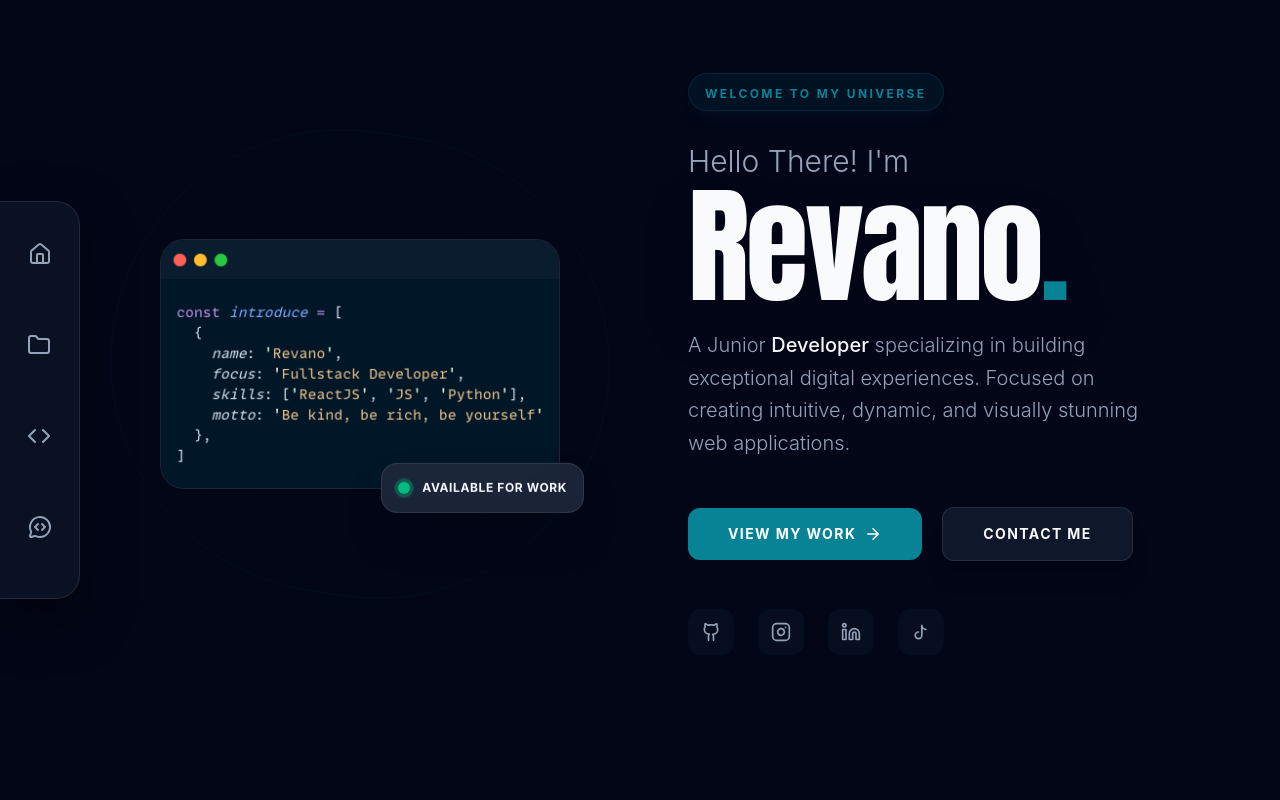
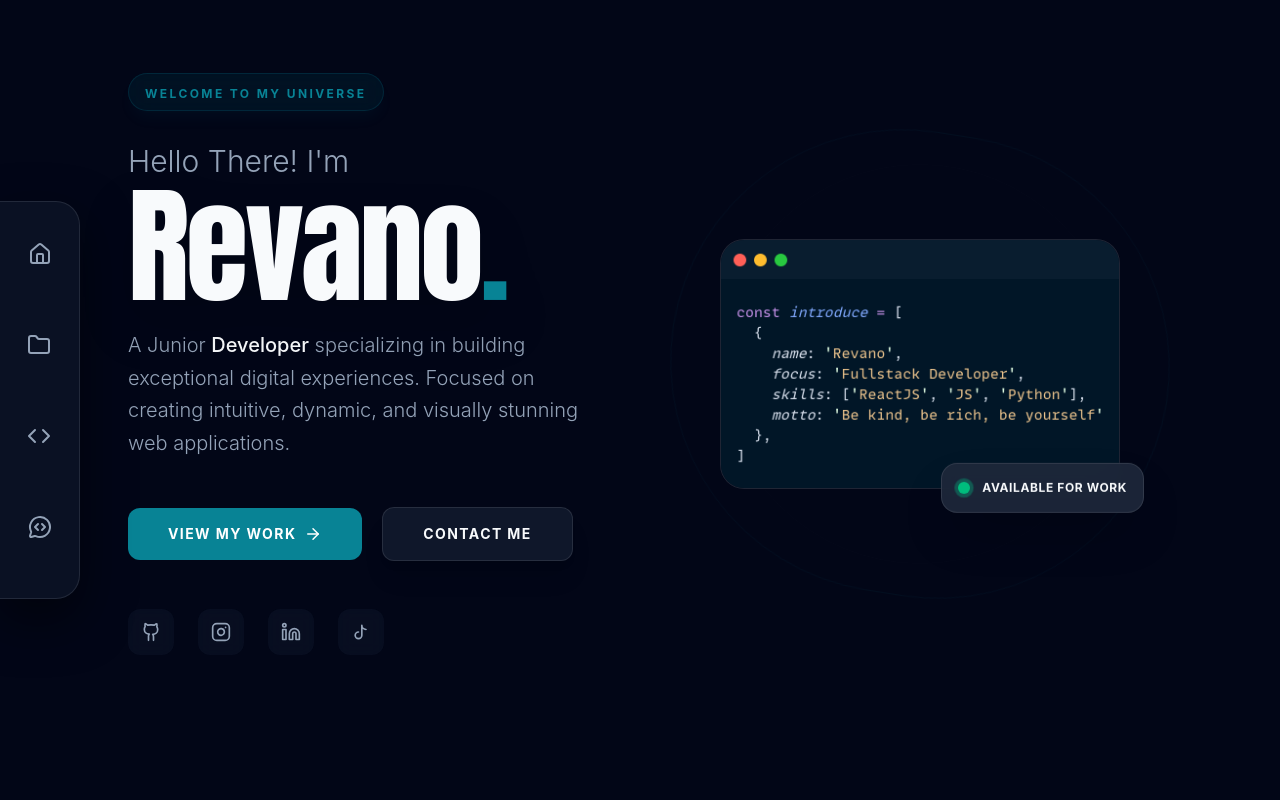
Before and after one commit to Vanotech-Dev/VanoPortFolio-s, a React (Vite) app: page / in a window 1280 px wide. Shown: the top 800 px of the page. Built offline with nearby package versions, Linux system fonts and the light colour scheme.

Commit message:
fix: last fixing

```diff
--- a/src/component/heroSection.jsx
+++ b/src/component/heroSection.jsx
@@ -4,7 +4,7 @@ import introduce from "../assets/img/introduce.png";
 export default function HeroSection() {
   return (
     <section className="flex flex-col items-center justify-center min-h-screen pt-7 pb-25 px-4 sm:px-6 lg:px-8 relative overflow-hidden" id="home">
-      <div className="flex flex-col items-center justify-center lg:justify-between w-full max-w-5xl gap-12 lg:gap-24 xl:flex-row-reverse z-10">
+      <div className="flex flex-col items-center justify-center lg:justify-between w-full max-w-5xl gap-12 lg:gap-24 xl:flex-row z-10">
         <div className="flex-1 flex flex-col items-center lg:items-start text-center lg:text-left space-y-8">
           <div className="inline-block px-4 py-1.5 rounded-full bg-primary/10 border border-primary/20 shadow-lg shadow-primary/5 backdrop-blur-md">
             <span className="text-primary font-bold text-xs tracking-[0.2em] uppercase">Welcome to my universe</span>
```
